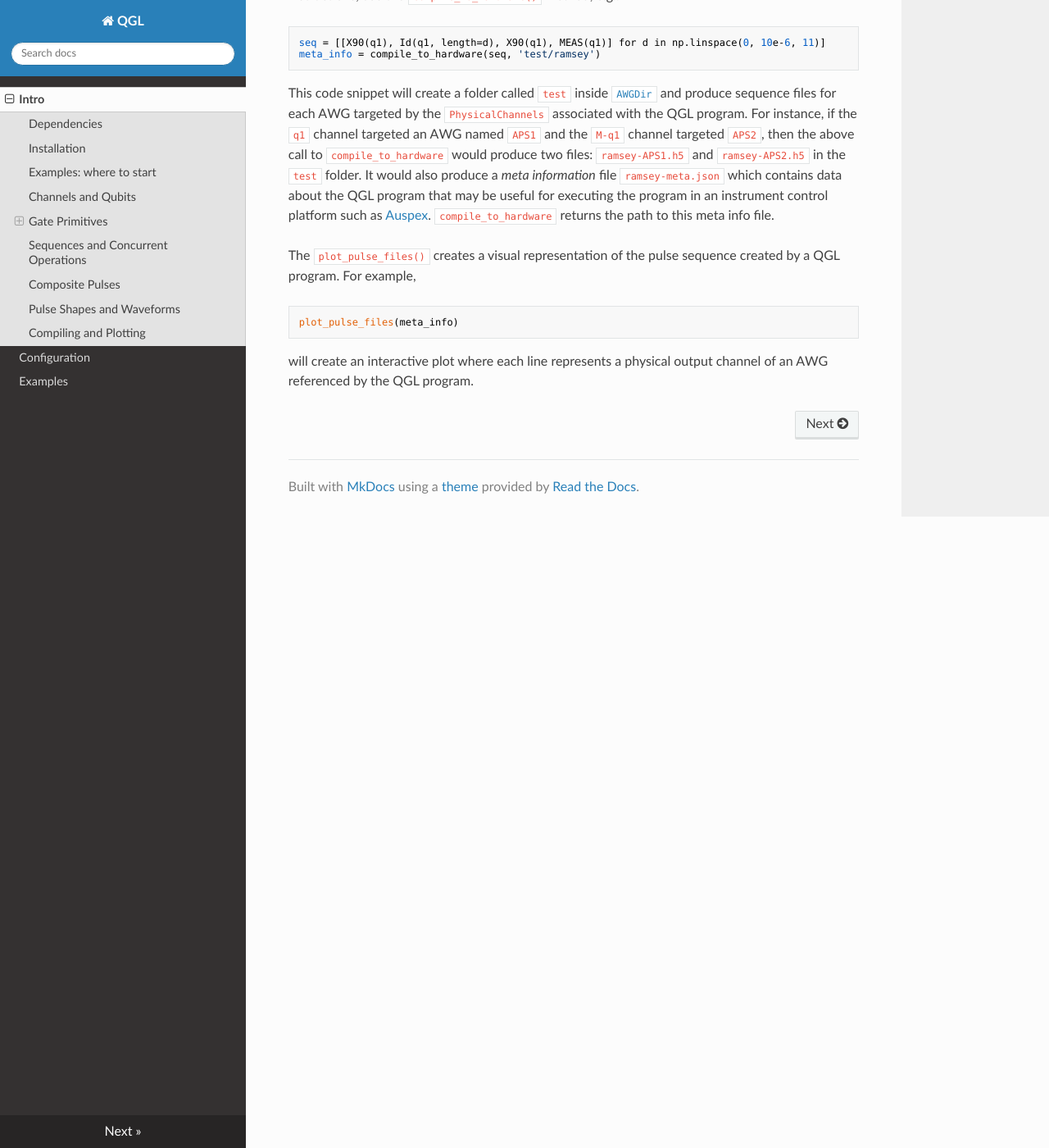
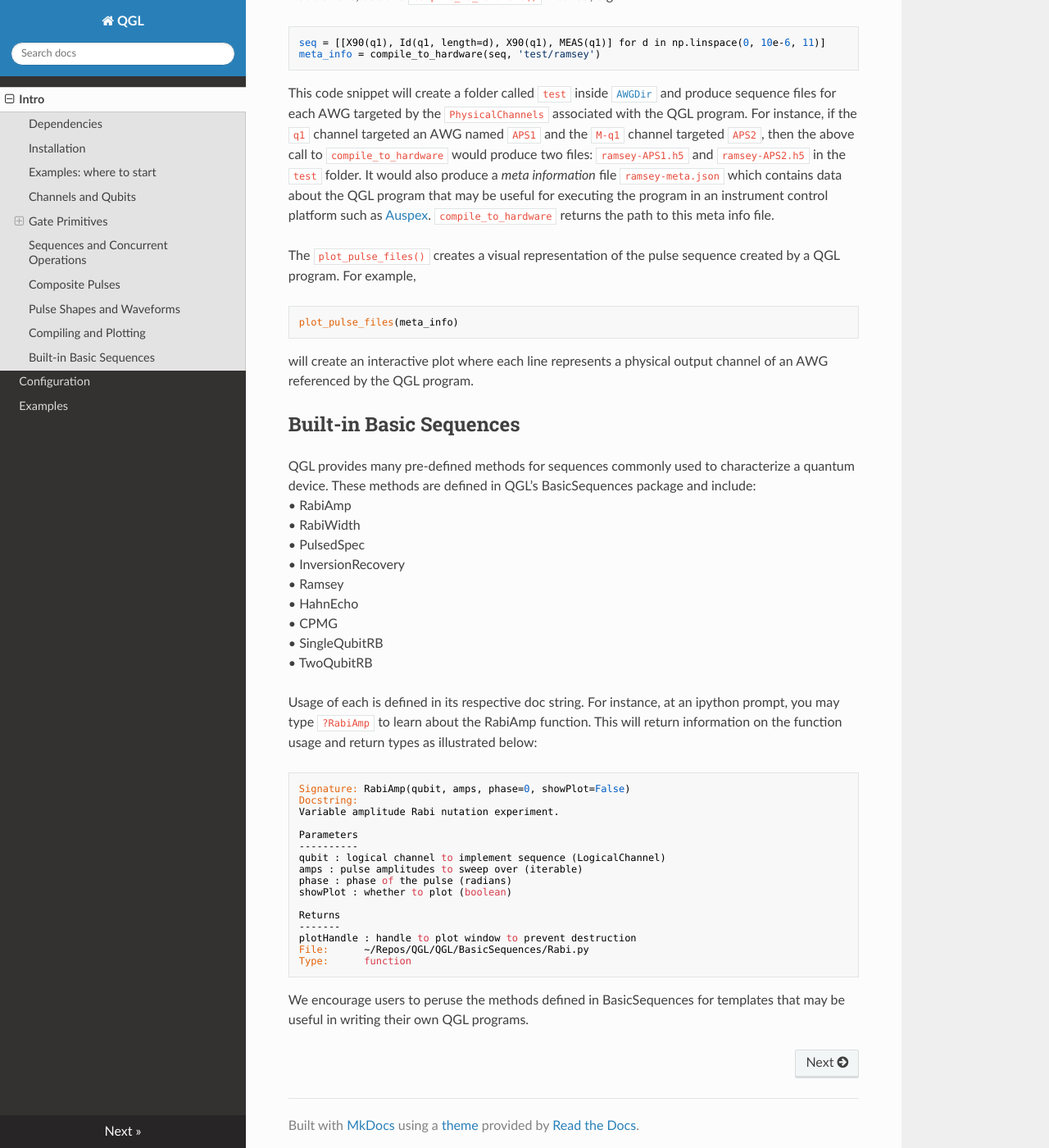
Before and after one commit to BBN-Q/QGL, an MkDocs documentation site: the page built from doc/index.md, in a window 1280 px wide and 1400 px high, scrolled down 6442 px. Shown: the whole window at 82% size. Built offline with MkDocs 1.6.1, drawn with Linux system fonts in a browser that asks for light colours; nearby versions of some CDN libraries.

Commit message:
Update index.md

````diff
--- a/doc/index.md
+++ b/doc/index.md
@@ -325,3 +325,41 @@ plot_pulse_files(meta_info)
 ```
 will create an interactive plot where each line represents a physical output
 channel of an AWG referenced by the QGL program.
+
+## Built-in Basic Sequences
+
+QGL provides many pre-defined methods for sequences commonly used to characterize a quantum device. These methods are defined in QGL's BasicSequences package and include:
+•	RabiAmp
+•	RabiWidth
+•	PulsedSpec
+•	InversionRecovery
+•	Ramsey
+•	HahnEcho
+•	CPMG
+•	SingleQubitRB
+•	TwoQubitRB
+
+Usage of each is defined in its respective doc string. For instance, at an ipython prompt, you may type
+```?RabiAmp```
+to learn about the RabiAmp function. This will return information on the function usage and return types
+as illustrated below:
+```
+Signature: RabiAmp(qubit, amps, phase=0, showPlot=False)
+Docstring:
+Variable amplitude Rabi nutation experiment.
+
+Parameters
+----------
+qubit : logical channel to implement sequence (LogicalChannel)
+amps : pulse amplitudes to sweep over (iterable)
+phase : phase of the pulse (radians)
+showPlot : whether to plot (boolean)
+
+Returns
+-------
+plotHandle : handle to plot window to prevent destruction
+File:      ~/Repos/QGL/QGL/BasicSequences/Rabi.py
+Type:      function
+```
+
+We encourage users to peruse the methods defined in BasicSequences for templates that may be useful in writing their own QGL programs.
````
